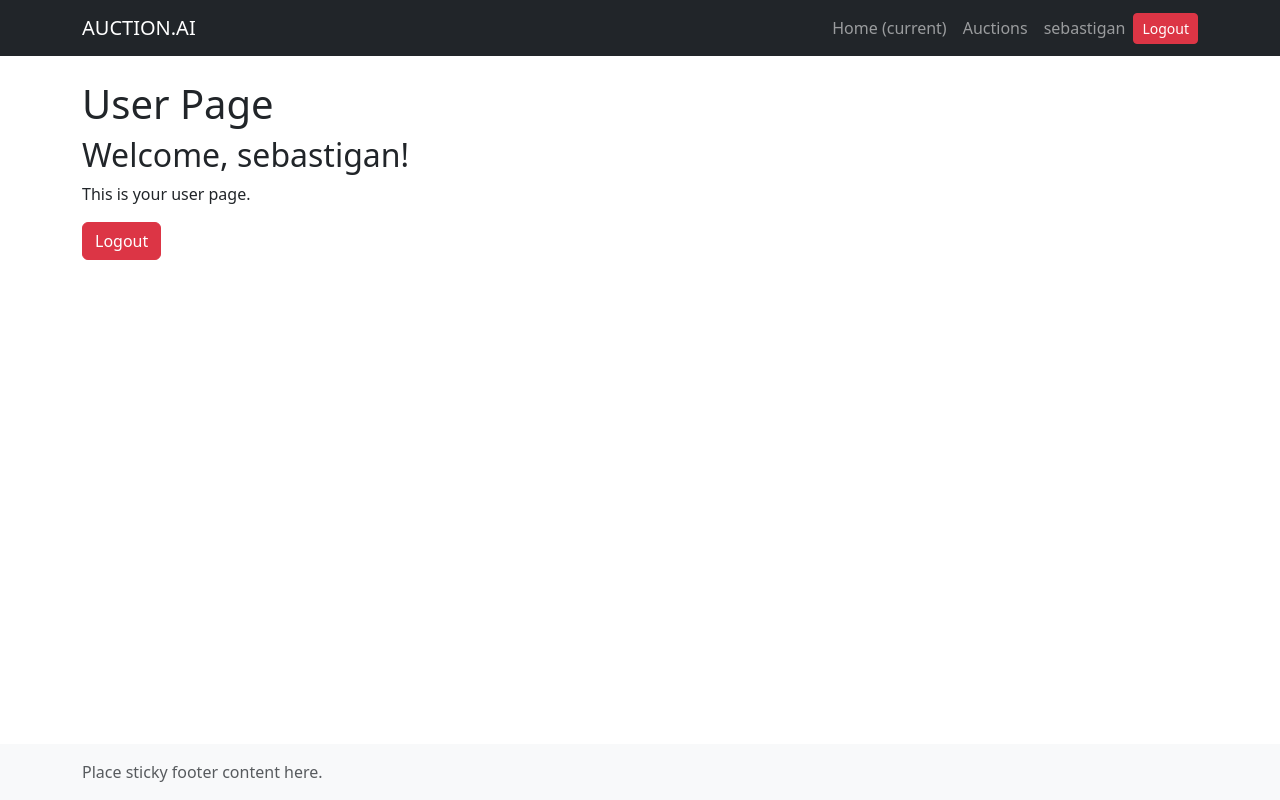
After one commit to Lumenality/flask-auction-project, a Flask app: page /user/ in a window 1280 px wide. The commit adds this page. Run offline with Flask 3, Linux system fonts and the light colour scheme; a user stored in the database is signed in.

Commit message:
refactor: Updated the whole login pipe to use and be reflected in the base html template and the site navigation

```diff
--- a/app/flask_app.py
+++ b/app/flask_app.py
@@ -41,7 +41,18 @@ def skapa_app():
         Denna funktion frågar databasen efter en användare med det sparade ID:t.
         Flask-Login behöver denna funktion för att återkoppla sessions till rätt user.
         """
-        return User.query.get(int(user_id))
+        # TEMPORÄR LÖSNING FÖR JSON - BYT UT MOT RIKTIG DATABAS
+                # Load user from JSON file (same as in login_bp.py)
+        import json
+        from .myblueprints.login_bp.login_bp import User
+        with open('app/myblueprints/login_bp/users.json') as f:
+            users_data = json.load(f)
+        for user in users_data:
+            if user['id'] == int(user_id):
+                return User(user['id'], user['username'], user['password'], user['role'])
+        return None
+
+        #return User.query.get(int(user_id))
 
     return app
 
@@ -60,7 +71,7 @@ def registrera_blueprints(app):
     app.register_blueprint(auctions_bp, url_prefix='/auctions')
     app.register_blueprint(auctionadmin_bp, url_prefix='/auctionadmin')
     app.register_blueprint(auctions_rest_bp, url_prefix='/api/v1/auctions')
-    app.register_blueprint(login_bp, url_prefix='/loginuser')
+    app.register_blueprint(login_bp, url_prefix='/user')  # Login blueprint handles user login/logout
 
 def create_routes(app):
     """
--- a/app/myblueprints/auctions_bp/templates/auction_card_bp.html
+++ b/app/myblueprints/auctions_bp/templates/auction_card_bp.html
@@ -21,11 +21,13 @@
         class="btn btn-primary">
         View
         </a>
+        {% if current_user.is_authenticated and current_user.role == 'admin' %}
         <a type="button"
         href="{{ url_for('auctionadmin_bp.delete_auction', auction_id=auction.id) }}"
         class="btn btn-danger">
         Delete
         </a>
+        {% endif %}
     </div>
     </div>
 </div>
--- a/app/myblueprints/login_bp/login_bp.py
+++ b/app/myblueprints/login_bp/login_bp.py
@@ -35,7 +35,7 @@ def load_user(user_id):
 
 login_bp = Blueprint('login_bp', __name__, template_folder='templates')
 
-@login_bp.route('/secret', methods=['GET'])
+@login_bp.route('/', methods=['GET'])
 @login_required #Flask-Login checks whether the user is authenticated. If not Authenticated, they are not logged in, Flask-Login will typically redifect the user to a specified login page or location.
 def secret():
     if current_user.is_authenticated:
@@ -44,11 +44,12 @@ def secret():
         role = current_user.role
         logout_url = url_for('login_bp.logout')
         if role == 'admin':
-            return f"Welcome Admin {username}! This is a secret admin page. <a href='{logout_url}'>Logout</a>"
+            # redirect to index
+            return redirect(url_for('index'))
         if role == 'superuser':
             return f"Welcome Superuser {username}! This is a secret superuser page. <a href='{logout_url}'>Logout</a>"
         if role == 'user':
-            return f"Welcome User {username}! This is a secret user page. <a href='{logout_url}'>Logout</a>"
+            return render_template('user_page.html', username=username, logout_url=logout_url)
 
     else:
         return redirect(url_for('login_bp.login'))
@@ -59,7 +60,7 @@ def secret():
         #return f"Welcome {current_user.username}! This is a secret page."
     '''
 
-@login_bp.route('/mylogin', methods=['GET', 'POST'])
+@login_bp.route('/login', methods=['GET', 'POST'])
 def login():
     form = LoginForm()
     if form.validate_on_submit():
@@ -81,7 +82,7 @@ def login():
     loginmessage = "Not logged in, to be able to add, delete or comment you myust be logged in with the right credentials"
     return render_template('login.html', form=form, loginmessage=loginmessage)
 
-@login_bp.route('/mylogout')
+@login_bp.route('/logout')
 @login_required
 def logout():
     logout_user()
--- /dev/null
+++ b/app/myblueprints/login_bp/templates/user_page.html
@@ -0,0 +1,14 @@
+{% extends "baselayout.html" %}
+
+
+{% block titel %}User page - {{ current_user.username }}{% endblock %}
+{% block content %}
+<h1>User Page</h1>
+<h2>Welcome, {{ current_user.username }}!</h2>
+
+<p>This is your user page.</p>
+
+<a href="{{ url_for('login_bp.logout') }}">
+    <button class="btn btn-danger">Logout</button>
+</a>
+{% endblock %}
--- a/app/templates/baselayout.html
+++ b/app/templates/baselayout.html
@@ -15,9 +15,8 @@
 
   <body class="d-flex flex-column min-vh-100">
     <header>
-      <nav
-        class="navbar navbar-expand-md navbar-dark bg-dark px-3 space-between"
-      >
+      <nav class="navbar navbar-expand-md navbar-dark bg-dark">
+        <div class="container">
           <a class="navbar-brand" href="{{ url_for('index') }}">AUCTION.AI</a>
           <button
             class="navbar-toggler"
@@ -32,7 +31,7 @@
           </button>
 
           <div class="collapse navbar-collapse" id="navbarsExample04">
-          <ul class="navbar-nav mr-auto">
+            <ul class="navbar-nav ms-auto align-items-center">
               <li class="nav-item active">
                 <a class="nav-link" href="{{ url_for('index') }}"
                   >Home <span class="sr-only">(current)</span></a
@@ -45,10 +44,29 @@
                   >Auctions</a
                 >
               </li>
+
+                {% if current_user.is_authenticated %}
+                <li class="nav-item">
+                <a class="nav-link" href="{{ url_for('login_bp.secret') }}">
+                  {{ current_user.username }}
+                </a>
+                </li>
+                <li class="nav-item">
+                <a href="{{ url_for('login_bp.logout') }}">
+                  <button class="btn btn-danger btn-sm my-auto">Logout</button>
+                </a>
+                </li>
+                {% else %}
+                <a class="nav-link" href="{{ url_for('login_bp.login') }}"
+                  >Login</a
+                >
+                {% endif %}
+              </li>
             </ul>
-          <form class="form-inline my-2 my-md-0">
+<!--           <form class="form-inline my-2 my-md-0">
               <input class="form-control" type="text" placeholder="Search" />
-          </form>
+            </form> -->
+          </div>
         </div>
       </nav>
     </header>
```
Also changed, not shown: app/myblueprints/auctions_bp/templates/auctions_bp.html (+5 -3 lines), app/myblueprints/login_bp/templates/login.html (+6 -16 lines), app/myblueprints/login_bp/users.json (renamed from users.json). Lines whose indentation alone changed are shown as unchanged.
